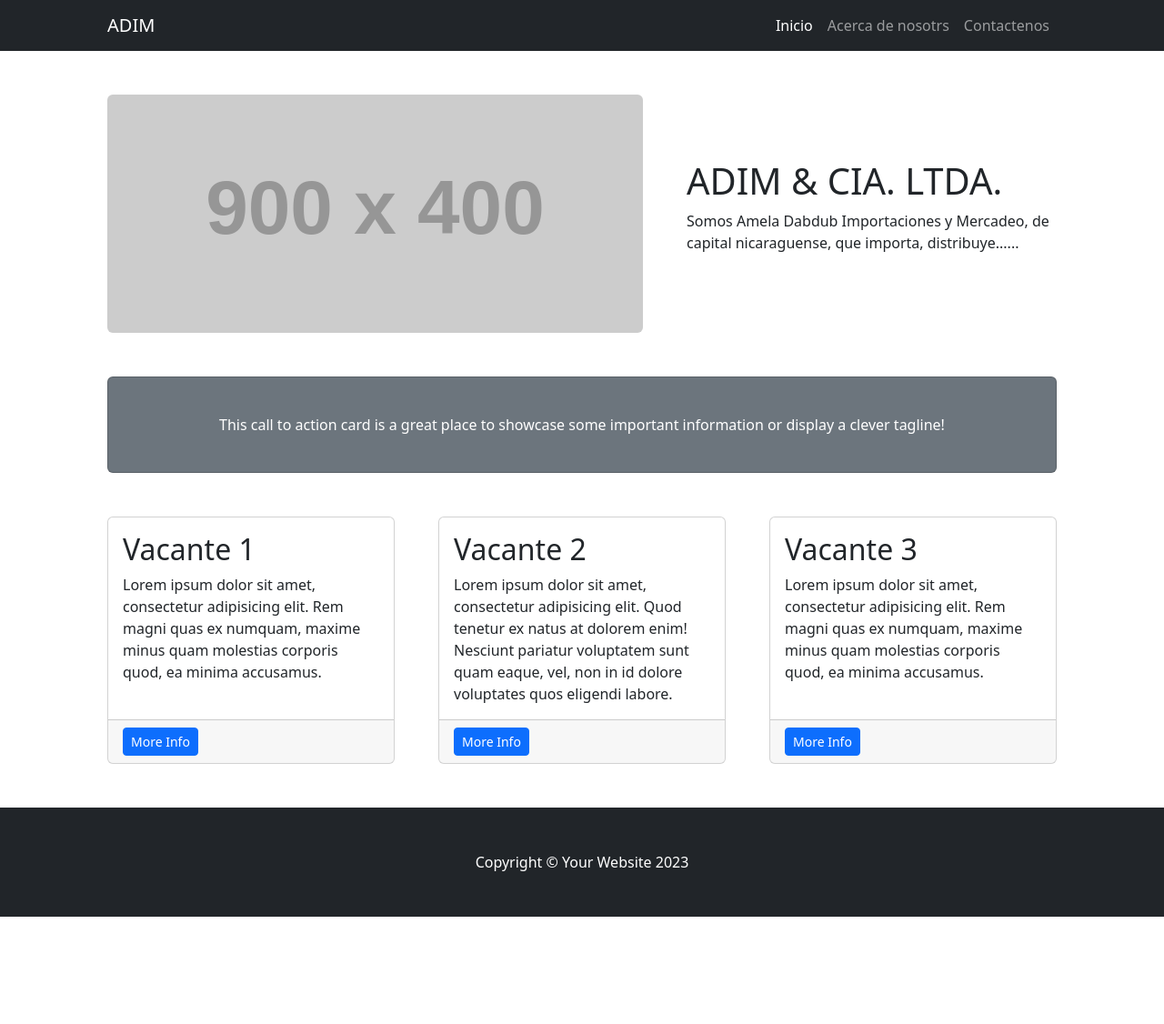
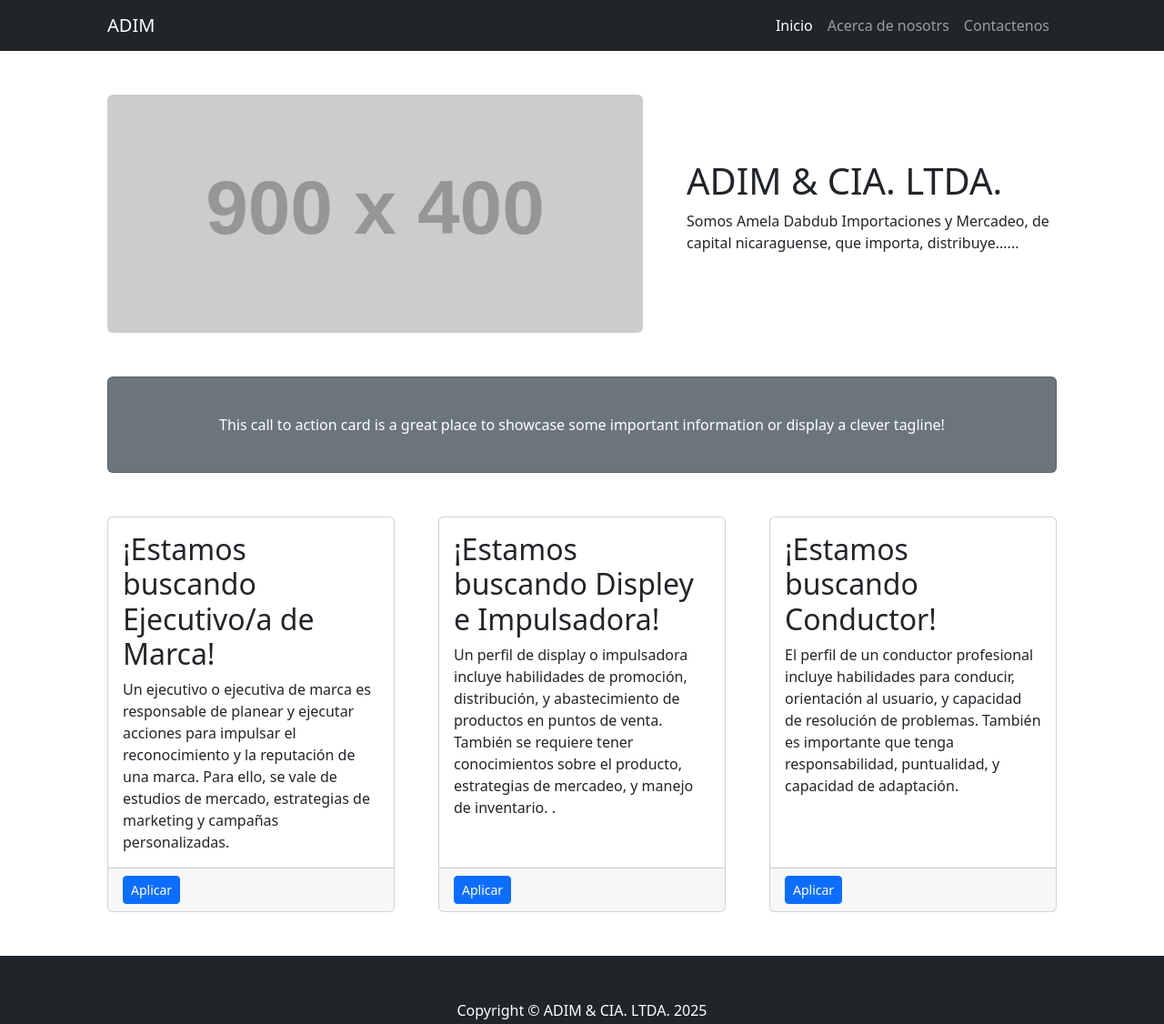
Before and after one commit to viunix27/ADIM, a plain HTML site: page index.html in a window 1280 px wide. Shown: the whole page at 91% size. Before the commit the page ends 1008 px from the top, so only its background shows below. Drawn offline with nearby package versions, Linux system fonts and the light colour scheme; placeholder pictures from the web are drawn by us.

Commit message:
Update index.html

```diff
--- a/index.html
+++ b/index.html
@@ -45,35 +45,35 @@
                 <div class="col-md-4 mb-5">
                     <div class="card h-100">
                         <div class="card-body">
-                            <h2 class="card-title">Vacante 1</h2>
-                            <p class="card-text">Lorem ipsum dolor sit amet, consectetur adipisicing elit. Rem magni quas ex numquam, maxime minus quam molestias corporis quod, ea minima accusamus.</p>
+                            <h2 class="card-title">¡Estamos buscando Ejecutivo/a de Marca!</h2>
+                            <p class="card-text">Un ejecutivo o ejecutiva de marca es responsable de planear y ejecutar acciones para impulsar el reconocimiento y la reputación de una marca. Para ello, se vale de estudios de mercado, estrategias de marketing y campañas personalizadas.</p>
                         </div>
-                        <div class="card-footer"><a class="btn btn-primary btn-sm" href="#!">More Info</a></div>
+                        <div class="card-footer"><a class="btn btn-primary btn-sm" href="#!">Aplicar</a></div>
                     </div>
                 </div>
                 <div class="col-md-4 mb-5">
                     <div class="card h-100">
                         <div class="card-body">
-                            <h2 class="card-title">Vacante 2</h2>
-                            <p class="card-text">Lorem ipsum dolor sit amet, consectetur adipisicing elit. Quod tenetur ex natus at dolorem enim! Nesciunt pariatur voluptatem sunt quam eaque, vel, non in id dolore voluptates quos eligendi labore.</p>
+                            <h2 class="card-title">¡Estamos buscando Displey e Impulsadora!</h2>
+                            <p class="card-text">Un perfil de display o impulsadora incluye habilidades de promoción, distribución, y abastecimiento de productos en puntos de venta. También se requiere tener conocimientos sobre el producto, estrategias de mercadeo, y manejo de inventario. .</p>
                         </div>
-                        <div class="card-footer"><a class="btn btn-primary btn-sm" href="#!">More Info</a></div>
+                        <div class="card-footer"><a class="btn btn-primary btn-sm" href="#!">Aplicar</a></div>
                     </div>
                 </div>
                 <div class="col-md-4 mb-5">
                     <div class="card h-100">
                         <div class="card-body">
-                            <h2 class="card-title">Vacante 3</h2>
-                            <p class="card-text">Lorem ipsum dolor sit amet, consectetur adipisicing elit. Rem magni quas ex numquam, maxime minus quam molestias corporis quod, ea minima accusamus.</p>
+                            <h2 class="card-title">¡Estamos buscando Conductor!</h2>
+                            <p class="card-text">El perfil de un conductor profesional incluye habilidades para conducir, orientación al usuario, y capacidad de resolución de problemas. También es importante que tenga responsabilidad, puntualidad, y capacidad de adaptación.</p>
                         </div>
-                        <div class="card-footer"><a class="btn btn-primary btn-sm" href="#!">More Info</a></div>
+                        <div class="card-footer"><a class="btn btn-primary btn-sm" href="#!">Aplicar</a></div>
                     </div>
                 </div>
             </div>
         </div>
         <!-- Footer-->
         <footer class="py-5 bg-dark">
-            <div class="container px-4 px-lg-5"><p class="m-0 text-center text-white">Copyright &copy; Your Website 2023</p></div>
+            <div class="container px-4 px-lg-5"><p class="m-0 text-center text-white">Copyright &copy; ADIM & CIA. LTDA. 2025</p></div>
         </footer>
         <!-- Bootstrap core JS-->
         <script src="https://cdn.jsdelivr.net/npm/bootstrap@5.2.3/dist/js/bootstrap.bundle.min.js"></script>
```
